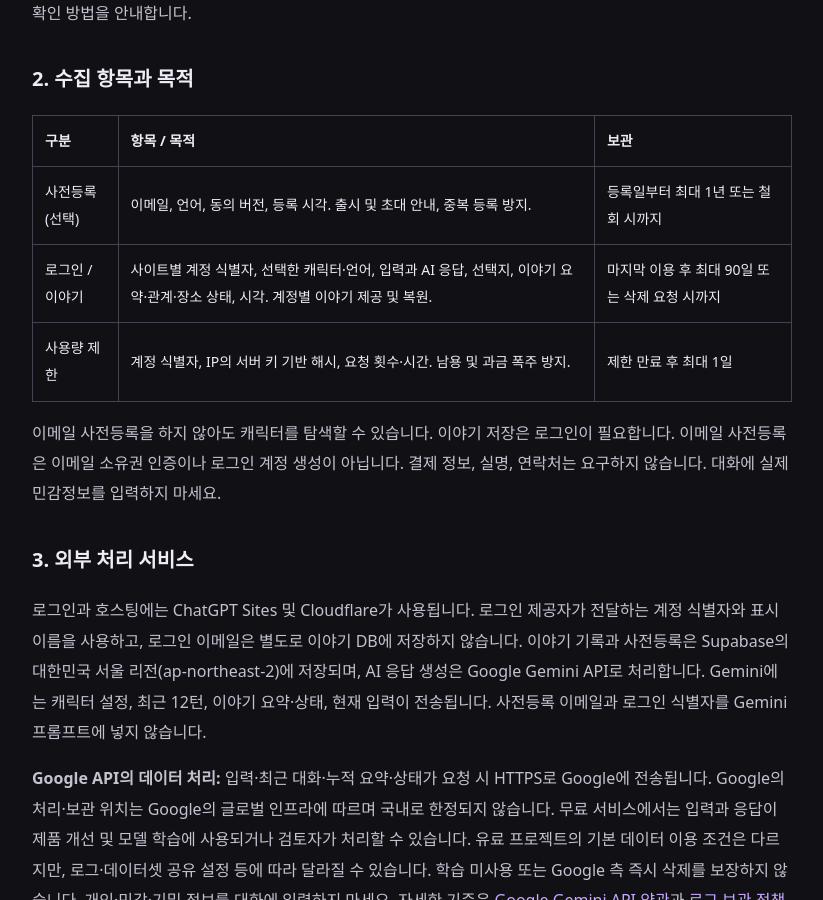
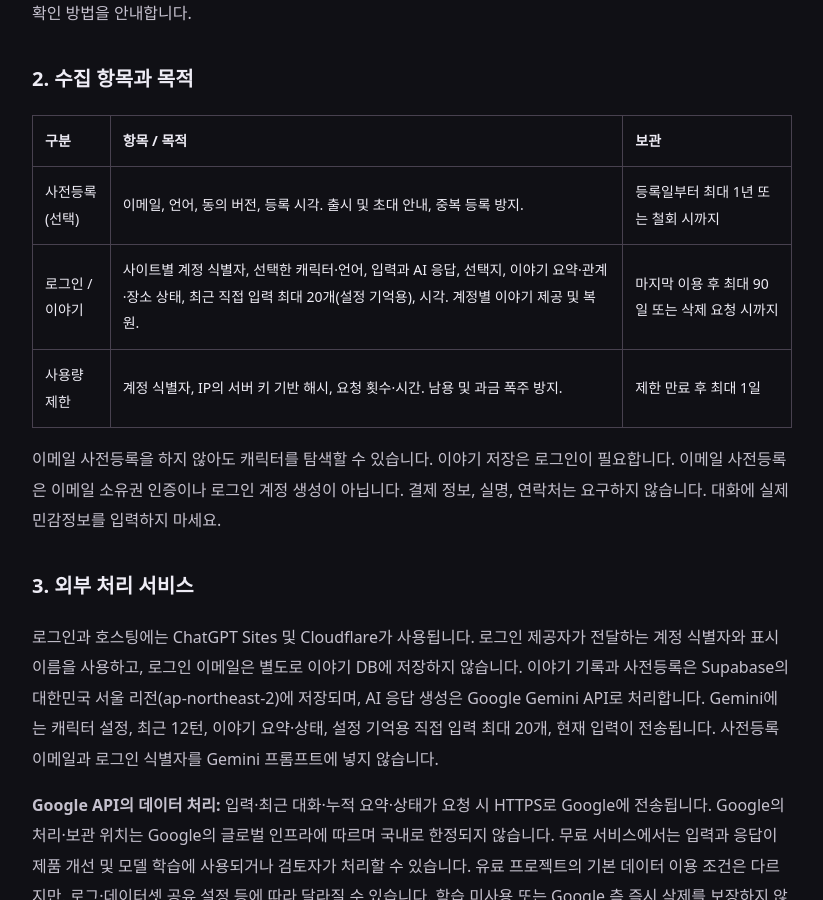
Before and after one commit to usik/usik.github.io, a Jekyll site: the page everstory/mvp/public/privacy.html, which Jekyll copies as it is, in a window 1280 px wide and 900 px high, scrolled down 455 px. Shown: the whole window, without its empty margins (228-1051 px from the left). Built offline with Jekyll 4.4.1, drawn with Linux system fonts in a browser that asks for light colours.

Commit message:
Preserve literal player continuity: public/privacy.html

```diff
--- a/everstory/mvp/public/privacy.html
+++ b/everstory/mvp/public/privacy.html
@@ -1,8 +1,8 @@
 <!doctype html><html lang="ko"><head><meta charset="utf-8"><meta name="viewport" content="width=device-width,initial-scale=1"><title>EverStory 개인정보 처리방침</title><style>body{background:#101015;color:#eeecf5;font:16px/1.9 system-ui,sans-serif;margin:0}main{max-width:760px;margin:auto;padding:40px 22px 80px}a{color:#c7a8ff}h1{font-size:30px}h2{font-size:20px;margin-top:32px}p,li{color:#c5c1ce}table{border-collapse:collapse;width:100%;font-size:14px}td,th{border:1px solid #48414f;text-align:left;padding:12px}</style></head><body><main><a href="/experience.html">← EverStory</a><h1>개인정보 처리방침</h1><p>버전 2026-10-27 · EverStory MVP</p><p>EverStory는 AI 캐릭터 이야기 서비스입니다. 이메일 사전등록과 이야기 저장 DB는 한국 서울 리전의 Supabase 프로젝트를 사용합니다. AI 대화는 Google Gemini API로 생성됩니다. 연결되지 않은 기능을 완료로 표시하지 않습니다.</p>
 <h2>1. 운영자와 문의</h2><p>운영: GitHub <a href="https://github.com/usik">usik</a>의 EverStory 프로젝트. 개인정보 열람·삭제·동의 철회 등 문의는 <a href="https://github.com/usik/usik.github.io/issues/new">프로젝트 문의</a>로 접수할 수 있습니다. 공개 이슈에는 이메일 주소·대화 내용 등 개인정보를 적지 마세요. 비공개 확인이 필요한 경우 운영자가 별도 확인 방법을 안내합니다.</p>
-<h2>2. 수집 항목과 목적</h2><table><tr><th>구분</th><th>항목 / 목적</th><th>보관</th></tr><tr><td>사전등록 (선택)</td><td>이메일, 언어, 동의 버전, 등록 시각. 출시 및 초대 안내, 중복 등록 방지.</td><td>등록일부터 최대 1년 또는 철회 시까지</td></tr><tr><td>로그인 / 이야기</td><td>사이트별 계정 식별자, 선택한 캐릭터·언어, 입력과 AI 응답, 선택지, 이야기 요약·관계·장소 상태, 시각. 계정별 이야기 제공 및 복원.</td><td>마지막 이용 후 최대 90일 또는 삭제 요청 시까지</td></tr><tr><td>사용량 제한</td><td>계정 식별자, IP의 서버 키 기반 해시, 요청 횟수·시간. 남용 및 과금 폭주 방지.</td><td>제한 만료 후 최대 1일</td></tr></table>
+<h2>2. 수집 항목과 목적</h2><table><tr><th>구분</th><th>항목 / 목적</th><th>보관</th></tr><tr><td>사전등록 (선택)</td><td>이메일, 언어, 동의 버전, 등록 시각. 출시 및 초대 안내, 중복 등록 방지.</td><td>등록일부터 최대 1년 또는 철회 시까지</td></tr><tr><td>로그인 / 이야기</td><td>사이트별 계정 식별자, 선택한 캐릭터·언어, 입력과 AI 응답, 선택지, 이야기 요약·관계·장소 상태, 최근 직접 입력 최대 20개(설정 기억용), 시각. 계정별 이야기 제공 및 복원.</td><td>마지막 이용 후 최대 90일 또는 삭제 요청 시까지</td></tr><tr><td>사용량 제한</td><td>계정 식별자, IP의 서버 키 기반 해시, 요청 횟수·시간. 남용 및 과금 폭주 방지.</td><td>제한 만료 후 최대 1일</td></tr></table>
 <p>이메일 사전등록을 하지 않아도 캐릭터를 탐색할 수 있습니다. 이야기 저장은 로그인이 필요합니다. 이메일 사전등록은 이메일 소유권 인증이나 로그인 계정 생성이 아닙니다. 결제 정보, 실명, 연락처는 요구하지 않습니다. 대화에 실제 민감정보를 입력하지 마세요.</p>
-<h2>3. 외부 처리 서비스</h2><p>로그인과 호스팅에는 ChatGPT Sites 및 Cloudflare가 사용됩니다. 로그인 제공자가 전달하는 계정 식별자와 표시 이름을 사용하고, 로그인 이메일은 별도로 이야기 DB에 저장하지 않습니다. 이야기 기록과 사전등록은 Supabase의 대한민국 서울 리전(ap-northeast-2)에 저장되며, AI 응답 생성은 Google Gemini API로 처리합니다. Gemini에는 캐릭터 설정, 최근 12턴, 이야기 요약·상태, 현재 입력이 전송됩니다. 사전등록 이메일과 로그인 식별자를 Gemini 프롬프트에 넣지 않습니다.</p>
+<h2>3. 외부 처리 서비스</h2><p>로그인과 호스팅에는 ChatGPT Sites 및 Cloudflare가 사용됩니다. 로그인 제공자가 전달하는 계정 식별자와 표시 이름을 사용하고, 로그인 이메일은 별도로 이야기 DB에 저장하지 않습니다. 이야기 기록과 사전등록은 Supabase의 대한민국 서울 리전(ap-northeast-2)에 저장되며, AI 응답 생성은 Google Gemini API로 처리합니다. Gemini에는 캐릭터 설정, 최근 12턴, 이야기 요약·상태, 설정 기억용 직접 입력 최대 20개, 현재 입력이 전송됩니다. 사전등록 이메일과 로그인 식별자를 Gemini 프롬프트에 넣지 않습니다.</p>
 <p><strong>Google API의 데이터 처리:</strong> 입력·최근 대화·누적 요약·상태가 요청 시 HTTPS로 Google에 전송됩니다. Google의 처리·보관 위치는 Google의 글로벌 인프라에 따르며 국내로 한정되지 않습니다. 무료 서비스에서는 입력과 응답이 제품 개선 및 모델 학습에 사용되거나 검토자가 처리할 수 있습니다. 유료 프로젝트의 기본 데이터 이용 조건은 다르지만, 로그·데이터셋 공유 설정 등에 따라 달라질 수 있습니다. 학습 미사용 또는 Google 측 즉시 삭제를 보장하지 않습니다. 개인·민감·기밀 정보를 대화에 입력하지 마세요. 자세한 기준은 <a href="https://ai.google.dev/gemini-api/terms">Google Gemini API 약관</a>과 <a href="https://ai.google.dev/gemini-api/docs/logs-policy">로그 보관 정책</a>을 확인하세요. AI 처리에 동의하지 않으면 대화를 전송하지 않아도 되며 캐릭터 탐색과 선택적 사전등록은 이용할 수 있습니다.</p>
 <h2>4. 이용자 권리와 삭제</h2><p>대화창의 “↓ JSON”으로 저장된 전체 이야기를 내려받고, “기록 삭제 / Delete”로 로그인한 계정의 모든 캐릭터 기록과 요약·상태를 삭제할 수 있습니다. 이메일 사전등록 삭제·정정·철회는 운영자에게 요청하세요. 부정 삭제를 막기 위해 해당 이메일의 소유자임을 확인할 수 있습니다. 브라우저 설정에서도 언어·임시 입력·동의 표시를 삭제할 수 있습니다.</p>
 <h2>5. 보안과 브라우저 저장</h2><p>API 키와 DB 서버 키는 서버 비밀값으로 관리합니다. 클라이언트는 DB에 직접 접근하지 않습니다. 서버에서 계정별 권한, 요청 출처, 입력 크기, 사용량 및 모델 출력 형식을 검증합니다. 언어 설정은 localStorage에, 전송 전 임시 입력과 현재 탭의 동의 표시는 sessionStorage에 저장합니다. 로그인 쿠키는 로그인 제공자가 관리합니다. 별도 광고·행동 추적 도구를 넣지 않습니다.</p>
```
